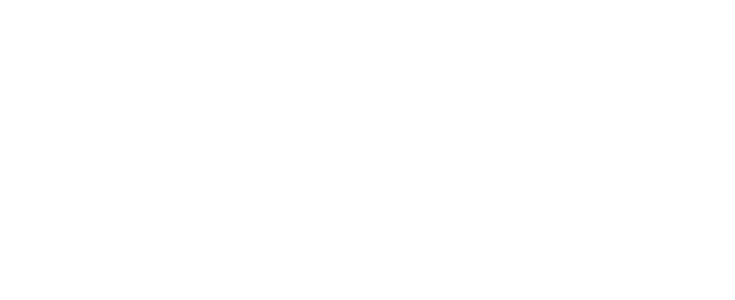
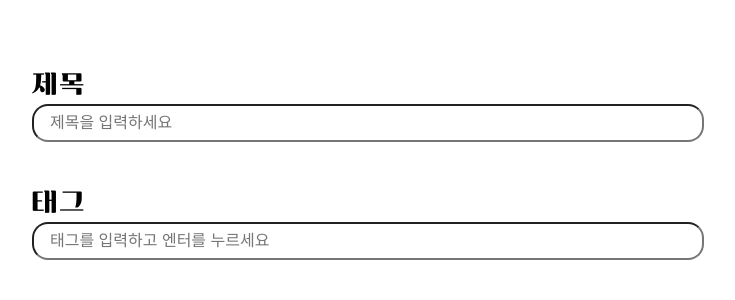
Before and after one commit to SeongHo-C/MyFolio, a React (Create React App) app: page /project/create in a window 1280 px wide. Before the commit this address had no page. Shown: the top 300 px of the page, without its empty margins (280-1015 px from the left). Built offline with nearby package versions, Linux system fonts and the light colour scheme.

Commit message:
feat(프로젝트 추가): 제목, 태그 구현

```diff
--- a/src/App.jsx
+++ b/src/App.jsx
@@ -6,6 +6,7 @@
 import Oauth from './screens/oauth/oauth';
 import Header from './components/header/header';
 import Login from './components/login/login';
+import ProjectCreate from './screens/project_create/project_create';
 
 export default function App() {
   const { userInfo } = useContext(OauthContext);
@@ -17,6 +18,7 @@
         <Routes>
           <Route path='/' exact element={<Main />} />
           <Route path='/oauth/saving' element={<Oauth />} />
+          <Route path='/project/create' element={<ProjectCreate />} />
         </Routes>
       </BrowserRouter>
     </div>
--- a/src/components/header/header.jsx
+++ b/src/components/header/header.jsx
@@ -1,20 +1,31 @@
 import React, { useContext } from 'react';
 import { OauthContext } from '../../context/oauthContext';
 import styles from './header.module.css';
+import { useNavigate } from 'react-router-dom';
 
 export default function Header() {
   const { onLogout } = useContext(OauthContext);
 
+  const navigate = useNavigate();
+
   const handleLogout = () => {
     localStorage.clear();
     onLogout();
+
+    navigate('/');
+  };
+
+  const moveProjectCreate = () => {
+    navigate('/project/create');
   };
 
   return (
     <nav className={styles.nav}>
       <h1 className={styles.title}>{`<MyFolio />`}</h1>
       <div className={styles.buttons}>
-        <button className={styles.add}>프로젝트 추가</button>
+        <button className={styles.add} onClick={moveProjectCreate}>
+          프로젝트 추가
+        </button>
         <button className={styles.logout} onClick={handleLogout}>
           로그아웃
         </button>
--- /dev/null
+++ b/src/components/tagItem/tagItem.jsx
@@ -0,0 +1,10 @@
+import React from 'react';
+import styles from './tagItem.module.css';
+
+export default function TagItem({ tag, onTagRemove }) {
+  return (
+    <span className={styles.tag} onClick={() => onTagRemove(tag)}>
+      {tag}
+    </span>
+  );
+}
--- /dev/null
+++ b/src/components/tagItem/tagItem.module.css
@@ -0,0 +1,13 @@
+.tag {
+  font-size: 0.9rem;
+  background: black;
+  color: white;
+  padding: 0.6rem 1rem;
+  margin-right: 0.5rem;
+  border-radius: 1rem;
+  cursor: pointer;
+}
+
+.tag:hover {
+  opacity: 0.8;
+}
--- /dev/null
+++ b/src/screens/project_create/project_create.jsx
@@ -0,0 +1,59 @@
+import React, { useRef, useState } from 'react';
+import TagItem from '../../components/tagItem/tagItem';
+import styles from './project_create.module.css';
+
+export default function ProjectCreate() {
+  const [tagItem, setTagItem] = useState([]);
+
+  const tagRef = useRef();
+
+  const handleTagAdd = (e) => {
+    if (e.target.value.length !== 0 && e.key === 'Enter') {
+      const updated = [...tagItem];
+      updated.push(tagRef.current.value);
+
+      tagRef.current.value = '';
+      setTagItem([...new Set(updated)]);
+    }
+  };
+
+  const handleTagRemove = (tag) => {
+    const updated = tagItem.filter((item) => item !== tag);
+
+    setTagItem(updated);
+  };
+
+  return (
+    <form className={styles.ProjectCreate}>
+      <section className={styles.box}>
+        <label htmlFor='title' className={styles.title}>
+          제목
+        </label>
+        <input
+          placeholder='제목을 입력하세요'
+          type='text'
+          name='title'
+          className={styles.input}
+        />
+      </section>
+      <section className={styles.box}>
+        <label htmlFor='tag' className={styles.title}>
+          태그
+        </label>
+        <input
+          placeholder='태그를 입력하고 엔터를 누르세요'
+          ref={tagRef}
+          type='text'
+          name='tag'
+          className={styles.input}
+          onKeyDown={handleTagAdd}
+        />
+        <ul className={styles.tagItem}>
+          {tagItem.map((tag, idx) => (
+            <TagItem key={idx} tag={tag} onTagRemove={handleTagRemove} />
+          ))}
+        </ul>
+      </section>
+    </form>
+  );
+}
--- /dev/null
+++ b/src/screens/project_create/project_create.module.css
@@ -0,0 +1,29 @@
+.ProjectCreate {
+  margin-top: 4rem;
+  width: 100%;
+  max-width: 42rem;
+  font-family: 'tway_sky';
+}
+
+.box {
+  display: flex;
+  flex-direction: column;
+  margin-bottom: 3rem;
+}
+
+.title {
+  font-size: 1.5rem;
+  margin-bottom: 0.5rem;
+}
+
+.input {
+  border-radius: 1rem;
+  padding: 0.5rem 1rem;
+  font-size: 1rem;
+}
+
+.tagItem {
+  padding: 0;
+  display: flex;
+  margin-top: 1rem;
+}
```
